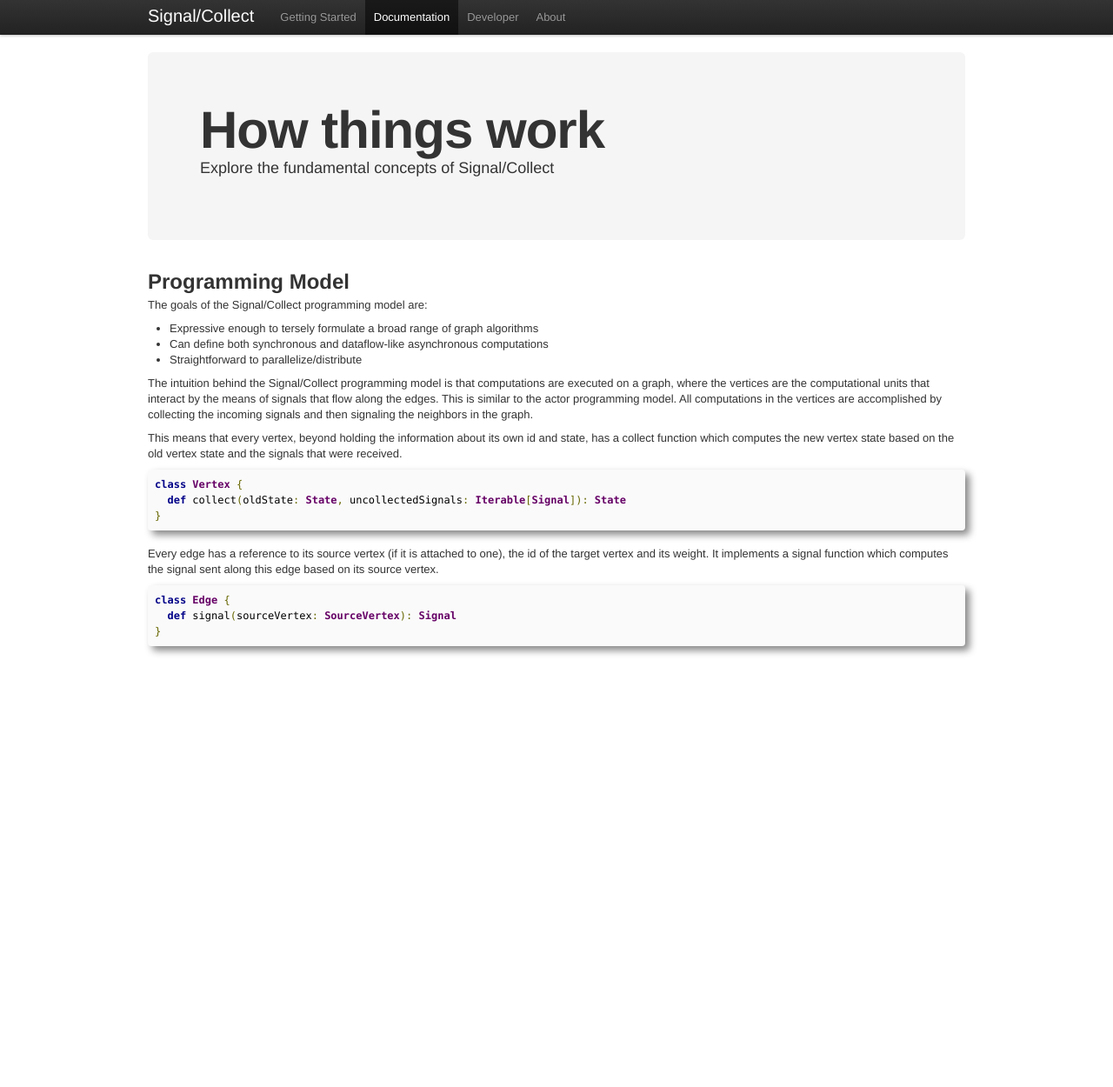
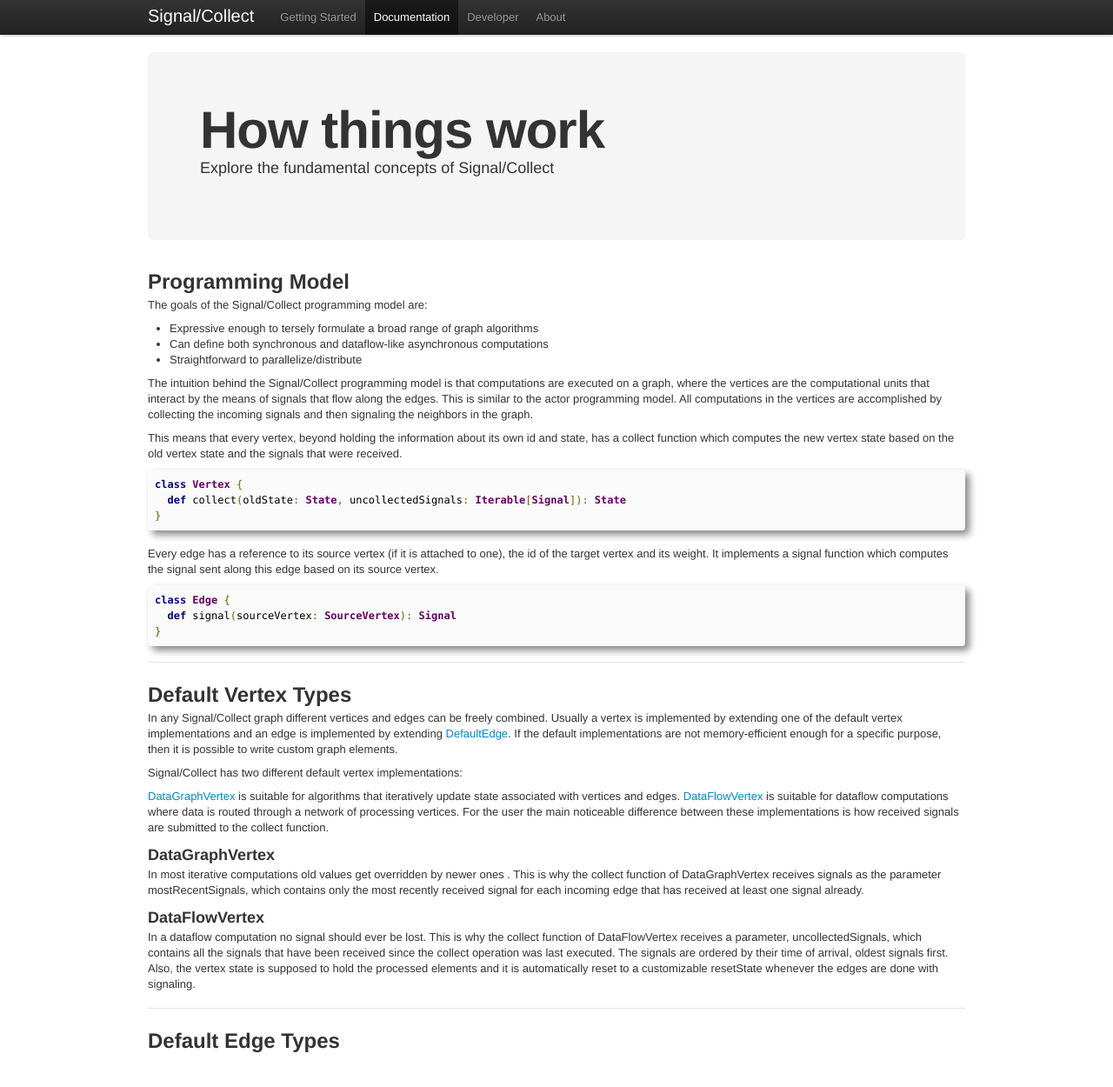
Before and after one commit to uzh/signal-collect, a Jekyll site: the page built from documentation.html, in a window 1280 px wide and 1255 px high. Shown: the top 1250 px of the window at 87% size. Built offline with Jekyll 4.4.1, drawn with Linux system fonts in a browser that asks for light colours; comment, search, counter and statistics services are not loaded.

Commit message:
vertex documentation

```diff
--- a/documentation.html
+++ b/documentation.html
@@ -9,7 +9,7 @@ weight: 2
   <p>Explore the fundamental concepts of Signal/Collect</p>
 </div>
 
-<h2>Programming Model</h2>
+<h2 id="ProgrammingModel">Programming Model</h2>
 
 <p>The goals of the Signal/Collect programming model are:</p>
 <ul>
@@ -31,3 +31,23 @@ weight: 2
 <pre class="prettyprint lang-scala">class Edge {
   def signal(sourceVertex: SourceVertex): Signal
 }</pre>
+
+<hr class="soften">
+
+<h2 id="DafaultVertex">Default Vertex Types</h2>
+
+<p>In any Signal/Collect graph different vertices and edges can be freely combined. Usually a vertex is implemented by extending one of the default vertex implementations and an edge is implemented by extending <a href="#DefaultEdge">DefaultEdge</a>. If the default implementations are not memory-efficient enough for a specific purpose, then it is possible to write custom graph elements.</p>
+
+<p>Signal/Collect has two different default vertex implementations:</p>
+
+<p><a href="#DataGraphVertex">DataGraphVertex</a> is suitable for algorithms that iteratively update state associated with vertices and edges. <a href="#DataFlowVertex">DataFlowVertex</a> is suitable for dataflow computations where data is routed through a network of processing vertices. For the user the main noticeable difference between these implementations is how received signals are submitted to the collect function.</p>
+
+<h3 id="DataGraphVertex">DataGraphVertex</h3>
+<p>In most iterative computations old values get overridden by newer ones . This is why the collect function of DataGraphVertex receives signals as the parameter mostRecentSignals, which contains only the most recently received signal for each incoming edge that has received at least one signal already.</p>
+
+<h3 id="DataFlowVertex">DataFlowVertex</h3>
+<p>In a dataflow computation no signal should ever be lost. This is why the collect function of DataFlowVertex receives a parameter, uncollectedSignals, which contains all the signals that have been received since the collect operation was last executed. The signals are ordered by their time of arrival, oldest signals first. Also, the vertex state is supposed to hold the processed elements and it is automatically reset to a customizable resetState whenever the edges are done with signaling.</p>
+
+<hr class="soften">
+
+<h2 id="DefaultEdge">Default Edge Types</h2>
```
